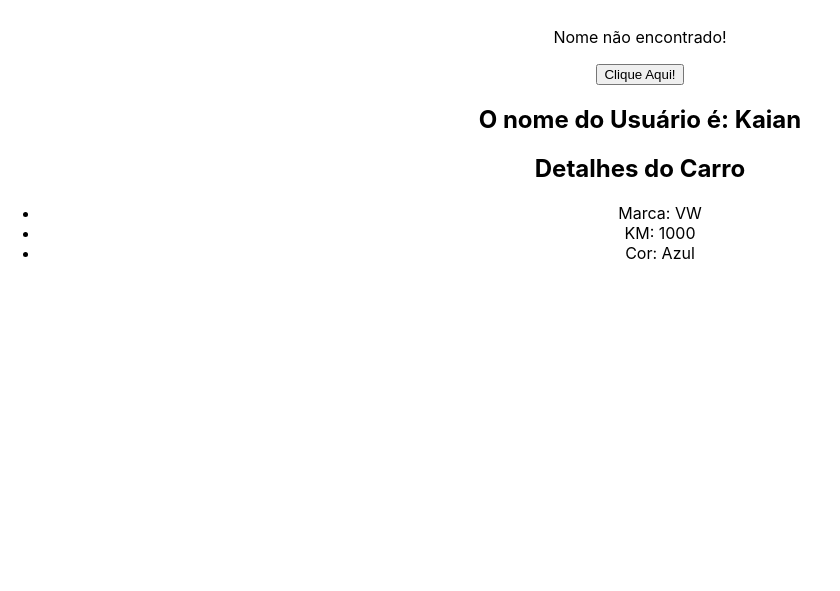
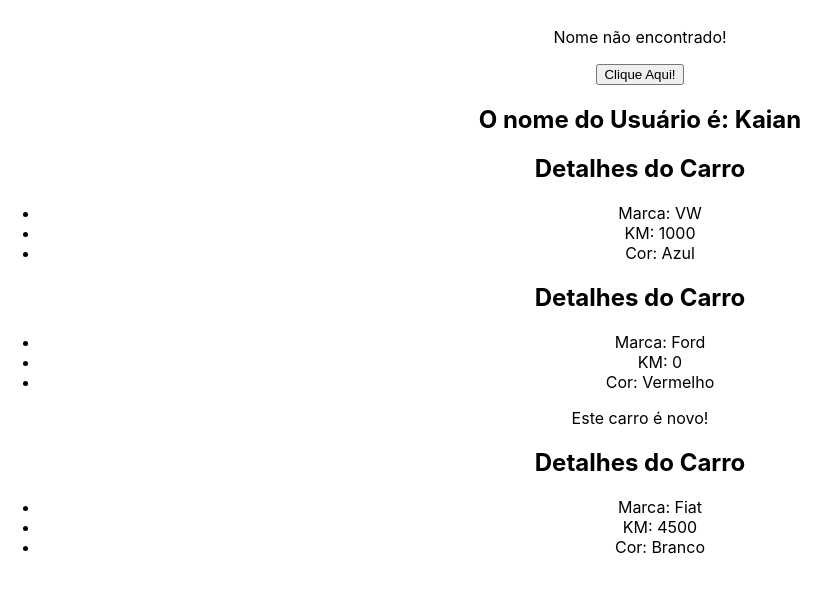
Before and after one commit to kaiansamuel/avancando_em_react, a React (Create React App) app: page / in a window 1280 px wide. Shown: the part 2086-2677 px from the top of the page, without its empty margins (0-840 px from the left). Built offline with nearby package versions, Linux system fonts and the light colour scheme.

Commit message:
reaproveitamento de componentes

```diff
--- a/src/App.js
+++ b/src/App.js
@@ -1,3 +1,4 @@
+import { findAllByTestId } from '@testing-library/react';
 import './App.css';
 import City from './assets/city.jpg'
 import CarDetails from './components/CarDetails';
@@ -26,6 +27,8 @@
       <ShowUserName name='Kaian'/>
       {/* desestructuring em props */}
       <CarDetails brand="VW" km={1000} color="Azul" />
+      <CarDetails brand="Ford" km={0} color="Vermelho" newCar={true}/>
+      <CarDetails brand="Fiat" km={4500} color="Branco"newCar={false} />
       </div>
   )
 }
--- a/src/components/CarDetails.js
+++ b/src/components/CarDetails.js
@@ -1,6 +1,6 @@
 import React from 'react'
 
-const CarDetails = ({ brand, km, color }) => {
+const CarDetails = ({ brand, km, color, newCar }) => {
   return (
     <div>
       <h2>Detalhes do Carro</h2>
@@ -9,6 +9,7 @@
         <li>KM: {km}</li>
         <li>Cor: {color}</li>
       </ul>
+      {newCar && <p>Este carro é novo!</p>}
     </div>
   )
 }
```
